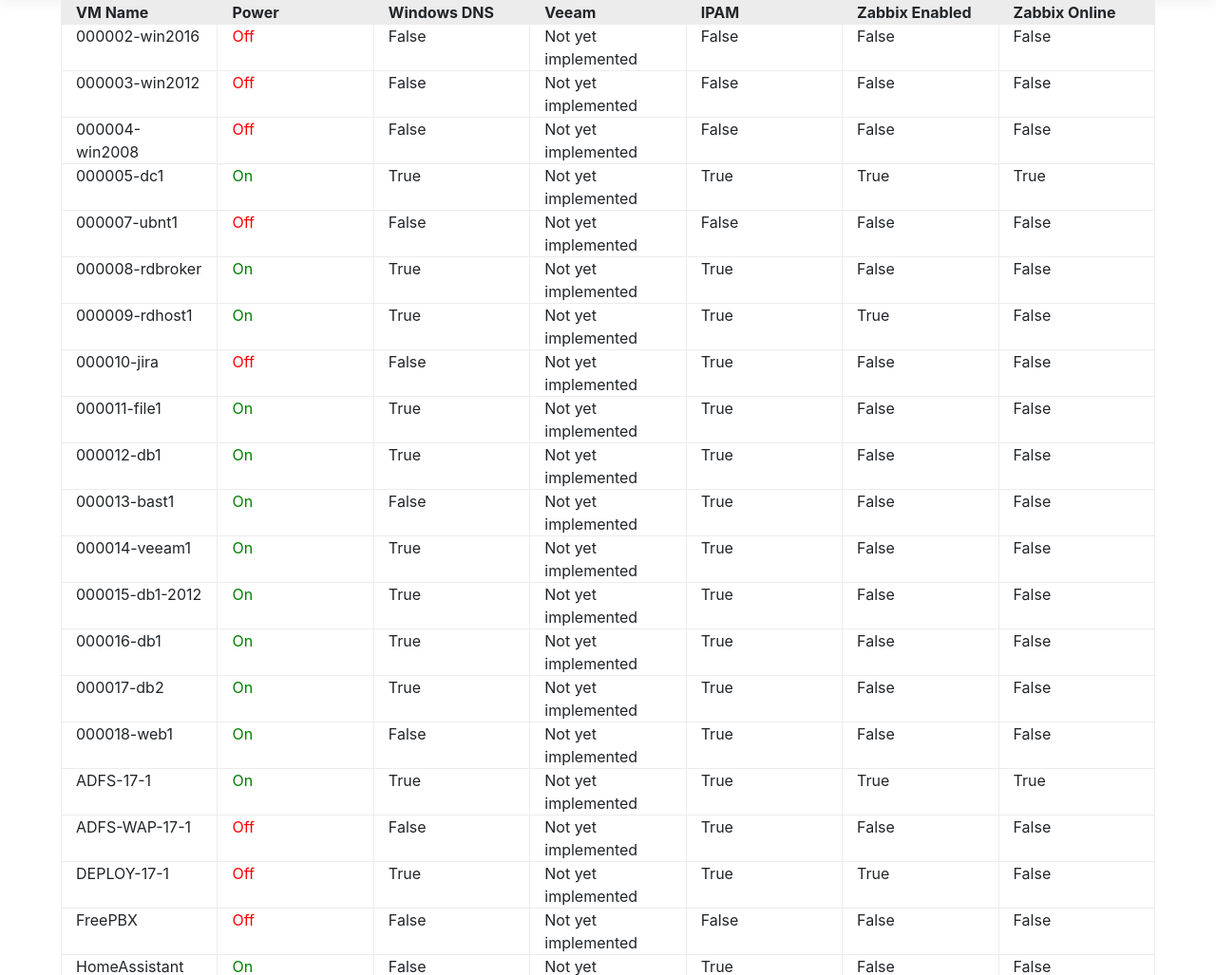
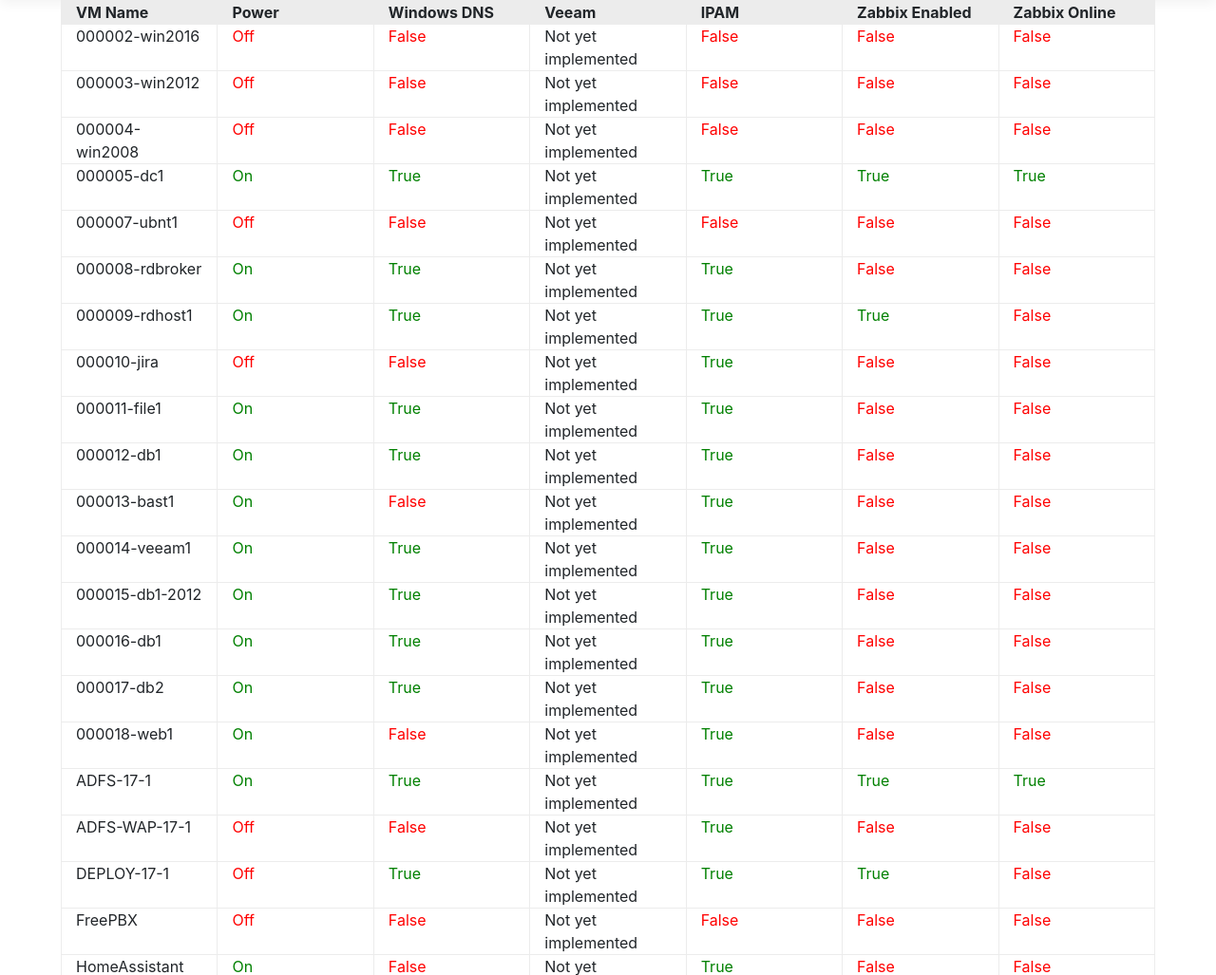
Before and after one commit to dsgnr/VM-Dashboard, a PHP site: page / in a window 1280 px wide. Shown: the part 56-1083 px from the top of the page at 95% size. Run offline with PHP 8.4, Linux system fonts and the light colour scheme.

Commit message:
Tidy code and improve naming convention

```diff
--- a/index.php
+++ b/index.php
@@ -60,41 +60,19 @@ ul.vm_items { margin-bottom:10px;}
 ul.vm_items li { list-style:none;}
 .main { width:90% !important; }
 .container { width:90% !important; max-width:100% !important;}
+.col-sm {border: 1px solid #ececec; border-bottom:none; border-right:none;}
+.col-sm:last-child{ border-right:1px solid #ececec; }
+.row { border-bottom:none;}
+.row:last-child { border-bottom:1px solid #ececec;}
+.heading .col-sm{ background-color:#ececec; font-weight:bold;}
 </style>
 <?php
 
 $url = 'data/data.json'; // path to your JSON file
 $data = file_get_contents($url); // put the contents of the file into a variable
 $arrData = json_decode($data, true);
-
-#### This is for debugging purposes
-##var_dump(json_decode($json));
-#var_dump(json_decode($json, true));
-####
-
-?>
-<?php
-/*foreach ($arrData as $key) {
-echo "<ul class=\"vm_items\">";
-echo "<li>VM Name: ".$key['vm_name']."</li>".PHP_EOL;
-echo "<li>Power: ".$key['is_power']."</li>".PHP_EOL;
-echo "<li>Windows DNS: ".$key['is_dns']."</li>".PHP_EOL;
-echo "<li>Veeam: ".$key['is_veeam']."</li>".PHP_EOL;
-echo "<li>IPAM: ".$key['is_ipam']."</li>".PHP_EOL;
-echo "<li>Zabbix Enabled :".$key['is_zabbix_enabled']."</li>".PHP_EOL;
-echo "<li>Zabbix Online :".$key['is_zabbix_live']."</li>".PHP_EOL;
-echo "</ul>";
-}*/
 ?>
 
-
-<style>
-.col-sm {border: 1px solid #ececec; border-bottom:none; border-right:none;}
-.col-sm:last-child{ border-right:1px solid #ececec; }
-.row { border-bottom:none;}
-.row:last-child { border-bottom:1px solid #ececec;}
-.heading .col-sm{ background-color:#ececec; font-weight:bold;}
-</style>
 <div class="container" style="width:90%;">
 
 <div class="row heading">
@@ -112,32 +90,54 @@ echo "</ul>";
                 <?php echo $key['vm_name']; ?>
             </div>
             <div class="col-sm">
-                <?php //echo $key['is_power']; ?>
-<?php            $check = $key['is_power'];
-if ($check == 'Off') {
-echo '<span style="color:red;">'.$key['is_power'].'</span>';
+                <?php $power_check = $key['is_power'];
+                if ($power_check == 'Off') {
+                    echo '<span style="color:red;">'.$power_check.'</span>';
                 } else {
-echo '<span style="color:green;">'.$key['is_power'].'</span>';
+                    echo '<span style="color:green;">'.$power_check.'</span>';
                 }
                 ?>
-
-
             </div>
             <div class="col-sm">
-                <?php echo $key['is_dns']; ?>
+                <?php $dns_check = $key['is_dns'];
+                if ($dns_check == 'False') {
+                    echo '<span style="color:red;">'.$dns_check.'</span>';
+                } else {
+                    echo '<span style="color:green;">'.$dns_check.'</span>';
+                }
+                ?>
 	    </div>
             <div class="col-sm">
                 <?php echo $key['is_veeam']; ?>
             </div>
             <div class="col-sm">
-                <?php echo $key['is_ipam']; ?>
+                <?php $ipam_check = $key['is_ipam'];
+                if ($ipam_check == 'False') {
+                    echo '<span style="color:red;">'.$ipam_check.'</span>';
+                } else {
+                    echo '<span style="color:green;">'.$ipam_check.'</span>';
+                }
+                ?>
             </div>
             <div class="col-sm">
-                <?php echo $key['is_zabbix_enabled']; ?>
+                <?php $zabbix_enabled_check = $key['is_zabbix_enabled'];
+                if ($zabbix_enabled_check == 'False') {
+                    echo '<span style="color:red;">'.$zabbix_enabled_check.'</span>';
+                } else {
+                    echo '<span style="color:green;">'.$zabbix_enabled_check.'</span>';
+                }
+                ?>
             </div>
             <div class="col-sm">
-                <?php echo $key['is_zabbix_live']; ?>
+                <?php $zabbix_live_check = $key['is_zabbix_live'];
+                if ($zabbix_live_check == 'False') {
+                    echo '<span style="color:red;">'.$zabbix_live_check.'</span>';
+                } else {
+                    echo '<span style="color:green;">'.$zabbix_live_check.'</span>';
+                }
+                ?>
             </div>
+
 	</div>
     <?php } ?>
 </div>
```
Lines whose indentation alone changed are shown as unchanged.
